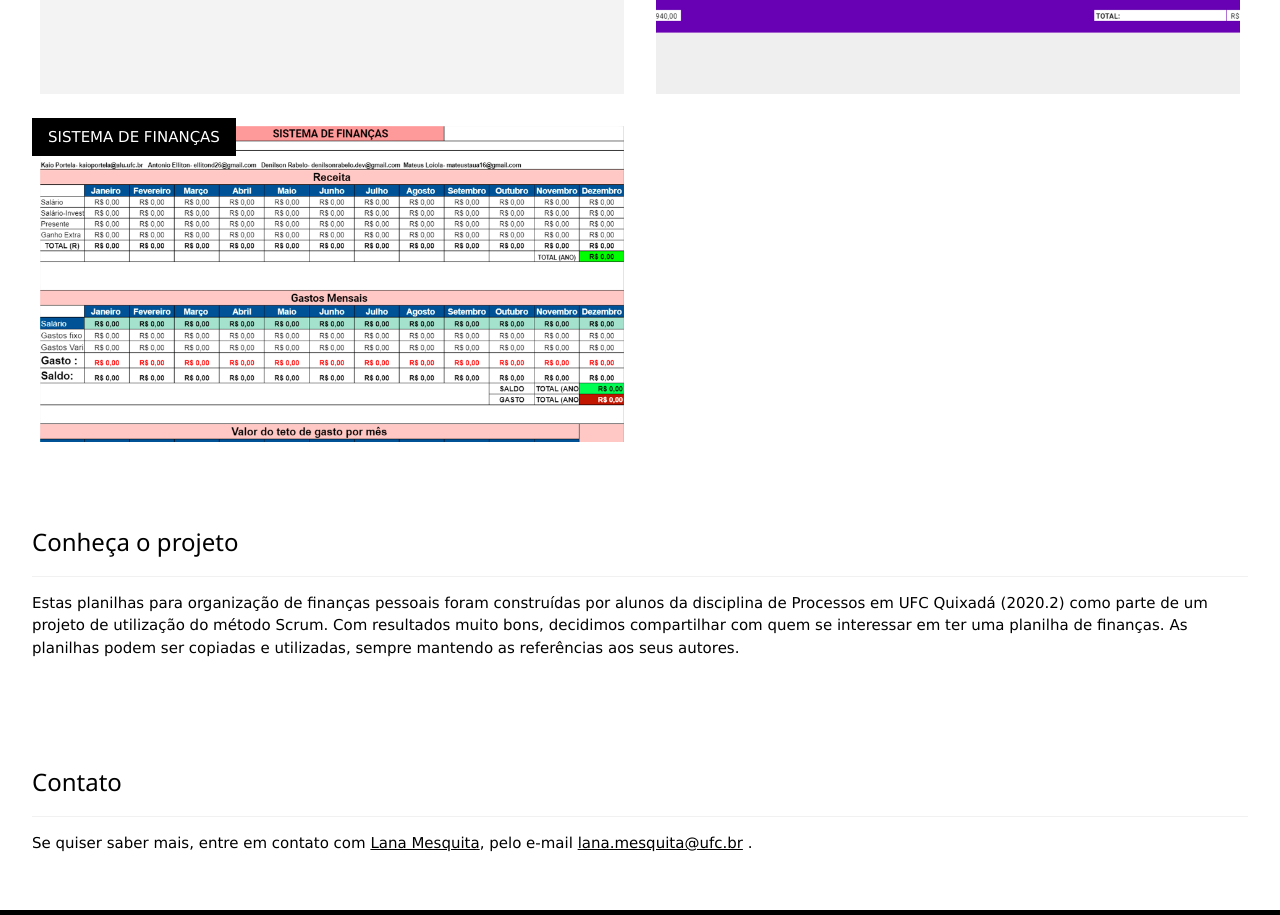
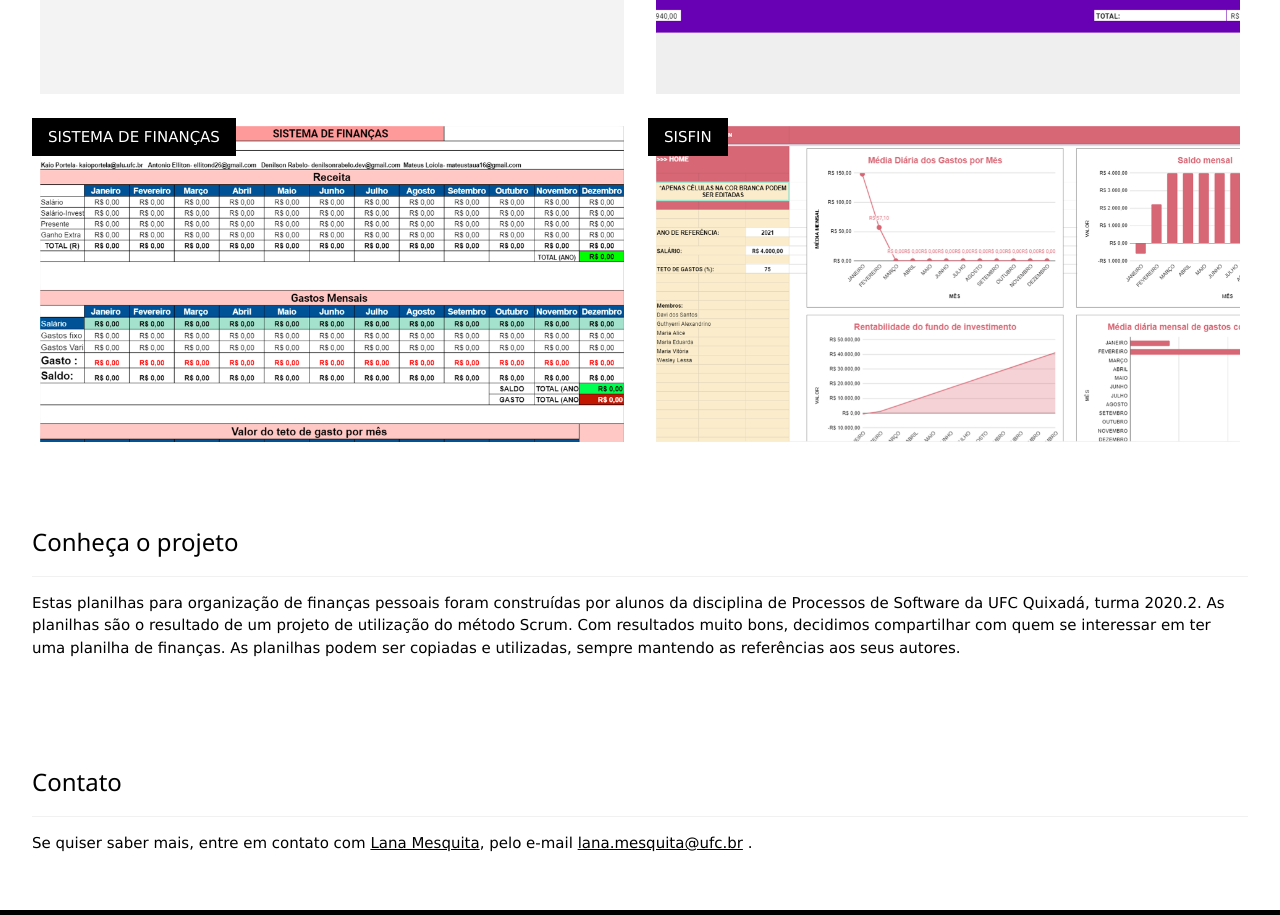
Before and after one commit to lanamesquita/planilhaparafinancas, a plain HTML site: page index.html in a window 1280 px wide. Shown: the part 1456-2371 px from the top of the page. Drawn offline with nearby package versions, Linux system fonts and the light colour scheme.

Commit message:
Adicionando planilha e corrigindo texto.

```diff
--- a/index.html
+++ b/index.html
@@ -83,15 +83,22 @@
           <div class="w3-display-topleft w3-black w3-padding">SISTEMA DE FINANÇAS</div>
           <img src="images/planilha-sabor.png" alt="Planilha" style="width:100%">
         </div>
+    </div>
+    <div class="w3-col l6 m6 w3-margin-bottom">
+      <div class="w3-display-container w3-button" onclick="window.open('https://docs.google.com/spreadsheets/d/1nMgEslAoODm1L6rThNdAGOF8qUV8mg_20zYPnIXuFfg/edit?usp=sharing', '_blank');">
+        <div class="w3-display-topleft w3-black w3-padding">SISFIN</div>
+        <img src="images/planilha-frigiderateam.png" alt="Planilha" style="width:100%">
       </div>
+    </div>
   </div>
 
   <!-- About Section -->
   <div class="w3-container w3-padding-32" id="sobre">
     <h3 class="w3-border-bottom w3-border-light-grey w3-padding-16">Conheça o projeto</h3>
     <p>Estas planilhas para organização de finanças pessoais foram construídas por alunos da disciplina de Processos
-        em UFC Quixadá (2020.2) como parte de um projeto de utilização do método Scrum. Com resultados muito bons, decidimos
-        compartilhar com quem se interessar em ter uma planilha de finanças. As planilhas podem ser copiadas e utilizadas, sempre mantendo
+        de Software da UFC Quixadá, turma 2020.2. As planilhas são o resultado de um projeto de utilização do método Scrum.
+        Com resultados muito bons, decidimos compartilhar com quem se interessar em ter uma planilha de finanças.
+        As planilhas podem ser copiadas e utilizadas, sempre mantendo
         as referências aos seus autores.
     </p>
   </div>
```
Also changed, not shown: images/planilha-frigiderateam.png (added).
